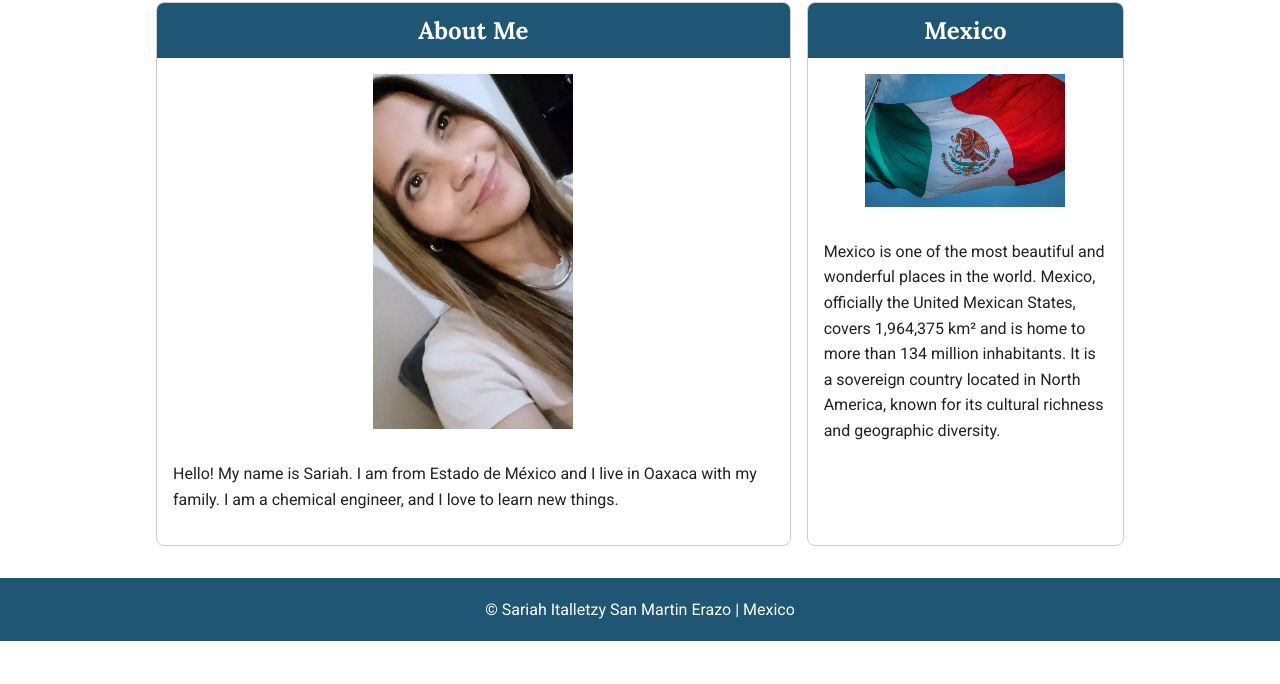
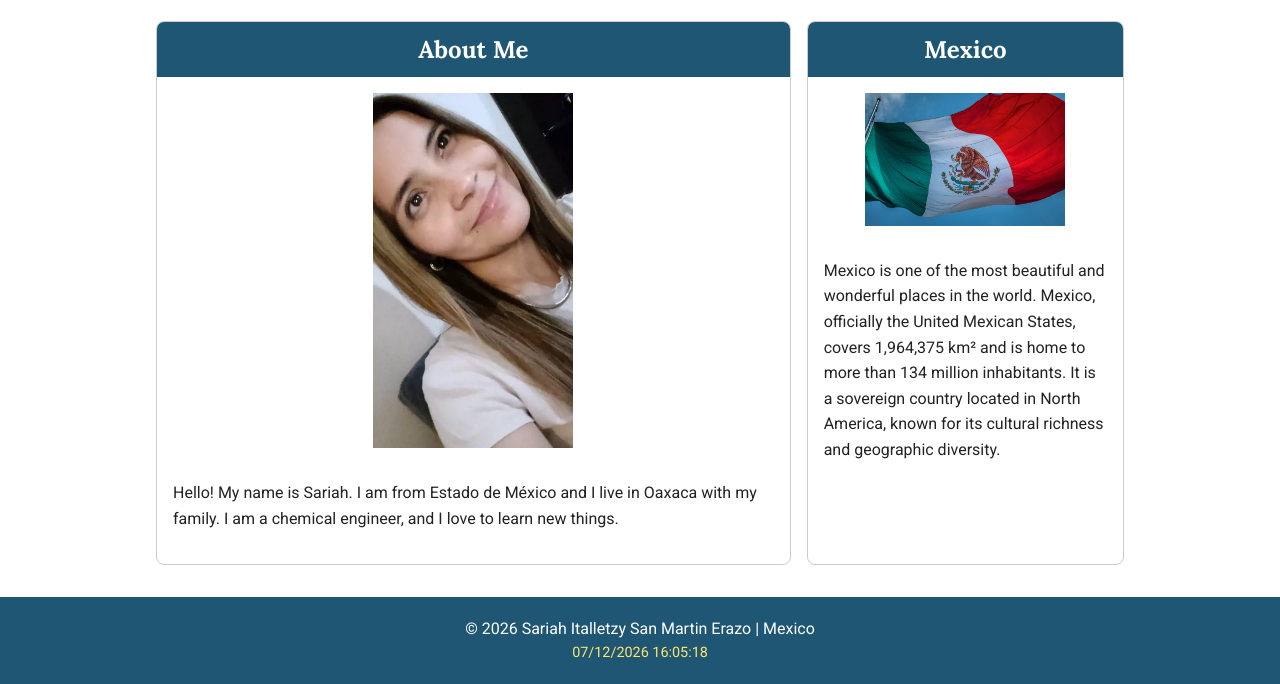
Before and after one commit to sariahsanmartinerazo/wdd131, a plain HTML site: page index.html in a window 1280 px wide. Shown: the part 226-910 px from the top of the page. Before the commit the page ends 867 px from the top, so only its background shows below. Drawn offline with Linux system fonts and the light colour scheme.

Commit message:
save revision

```diff
--- a/scripts/getdates.js
+++ b/scripts/getdates.js
@@ -1,3 +1,3 @@
 const today = new Date();
-document.getElementById("currentyear").textContent = today.getFullyear();
+document.getElementById("currentyear").textContent = today.getFullYear();
 document.getElementById("lastModified").textContent = document.lastModified;
```
Also changed, not shown: index.html (+2 -0 lines), week02/styles/media-query.css (line endings or trailing spaces).
